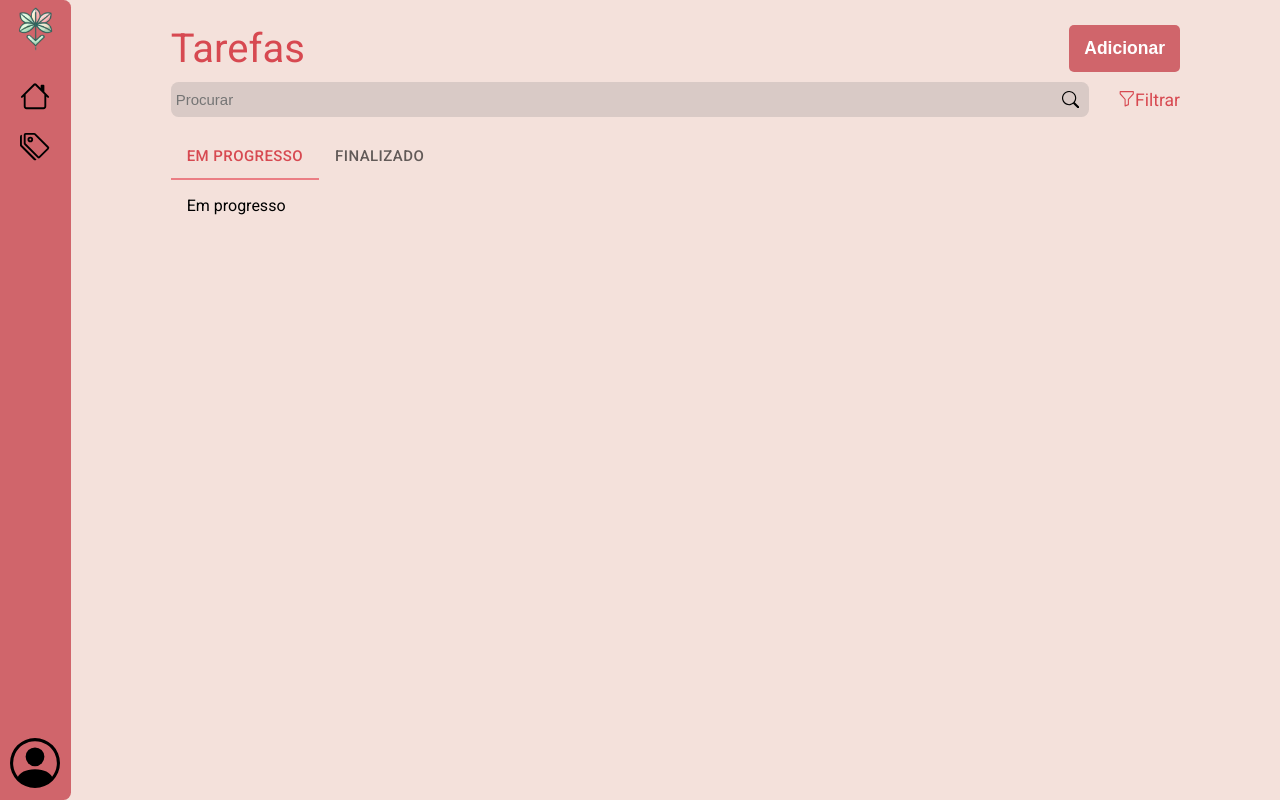
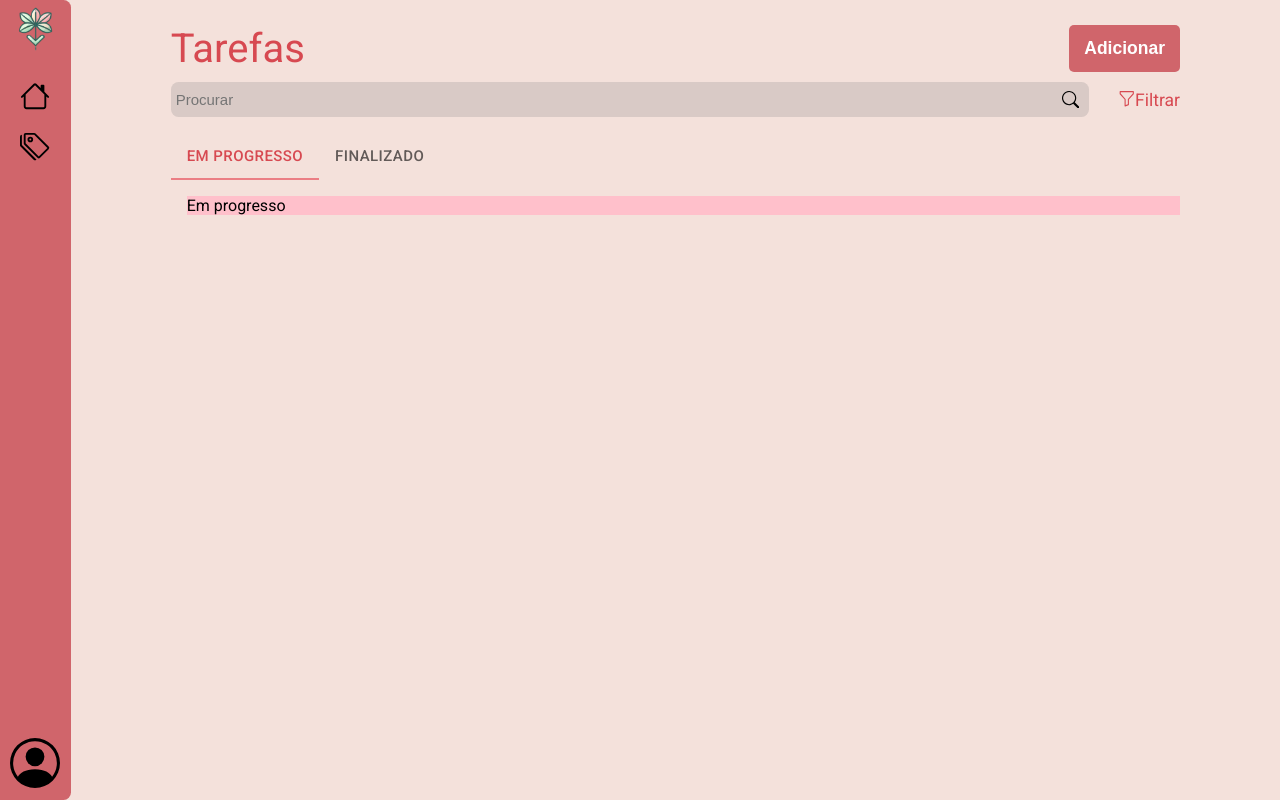
Before and after one commit to GabbFlor/FloraTask, a React (Vite) app in the folder front-web/: page / in a window 1280 px wide. Built offline with nearby package versions, Linux system fonts and the light colour scheme.

Commit message:
Marcando
deixando as cores e limites da tabela marcados

```diff
--- a/front-web/src/components/Home_tasks.jsx
+++ b/front-web/src/components/Home_tasks.jsx
@@ -40,7 +40,7 @@ const Home_tasks = () => {
             <Box sx={{ padding: 2, position: 'relative', overflow: 'hidden', minHeight: 100 }}>
                 {tabIndex === 0 && (
                     <Slide in={tabIndex === 0} direction={direction} timeout={500} mountOnEnter unmountOnExit>
-                        <div style={{ position: 'absolute', width: '100%' }}>
+                        <div style={{ position: 'absolute', width: '100%', backgroundColor: 'pink' }}>
                             Em progresso
                         </div>
                     </Slide>
@@ -48,7 +48,7 @@ const Home_tasks = () => {
 
                 {tabIndex === 1 && (
                     <Slide in={tabIndex === 1} direction={direction} timeout={500} mountOnEnter unmountOnExit>
-                        <div className='tab_content' style={{ position: 'absolute', width: '100%' }}>
+                        <div style={{ position: 'absolute', width: '100%', backgroundColor: '#4169E1' }}>
                             Finalizado
                         </div>
                     </Slide>
```
